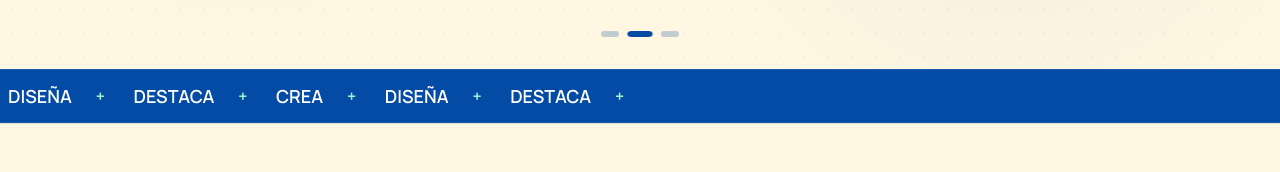
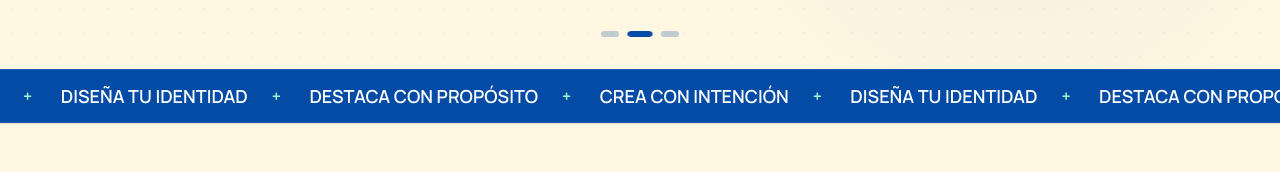
Before and after one commit to carlosalcocerp/nucleo-capital, a React (Vite) app: page / in a window 1280 px wide. Shown: the part 531-703 px from the top of the page. Built offline with nearby package versions, Linux system fonts and the light colour scheme; no server answers.

Commit message:
refactor: enhance brand marquee animation and update text in Home component

```diff
--- a/src/index.css
+++ b/src/index.css
@@ -64,12 +64,14 @@
 }
 
 @keyframes brand-marquee {
-  from { transform: translateX(0); }
-  to { transform: translateX(-50%); }
+  0% { transform: translateX(0); opacity: 0; }
+  8% { opacity: 1; }
+  88% { opacity: 1; }
+  100% { transform: translateX(-50%); opacity: 0; }
 }
 
 .brand-marquee {
-  animation: brand-marquee 18s linear infinite;
+  animation: brand-marquee 22s linear infinite;
 }
 
 @media (prefers-reduced-motion: reduce) {
--- a/src/pages/Home.tsx
+++ b/src/pages/Home.tsx
@@ -61,7 +61,7 @@ const Home = () => {
         <div className="brand-marquee flex w-max items-center whitespace-nowrap py-space-xs">
           {[0, 1].map((group) => (
             <div key={group} className="flex items-center">
-              {['Crea', 'Diseña', 'Destaca'].map((word) => (
+              {['Crea con intención', 'Diseña tu identidad', 'Destaca con propósito'].map((word) => (
                 <span key={`${group}-${word}`} className="flex items-center font-headline-md text-headline-md uppercase tracking-[0.16em] font-bold">
                   <span className="px-space-lg text-title-lg">{word}</span>
                   <span className="text-tertiary-fixed text-[16px]">+</span>
```
